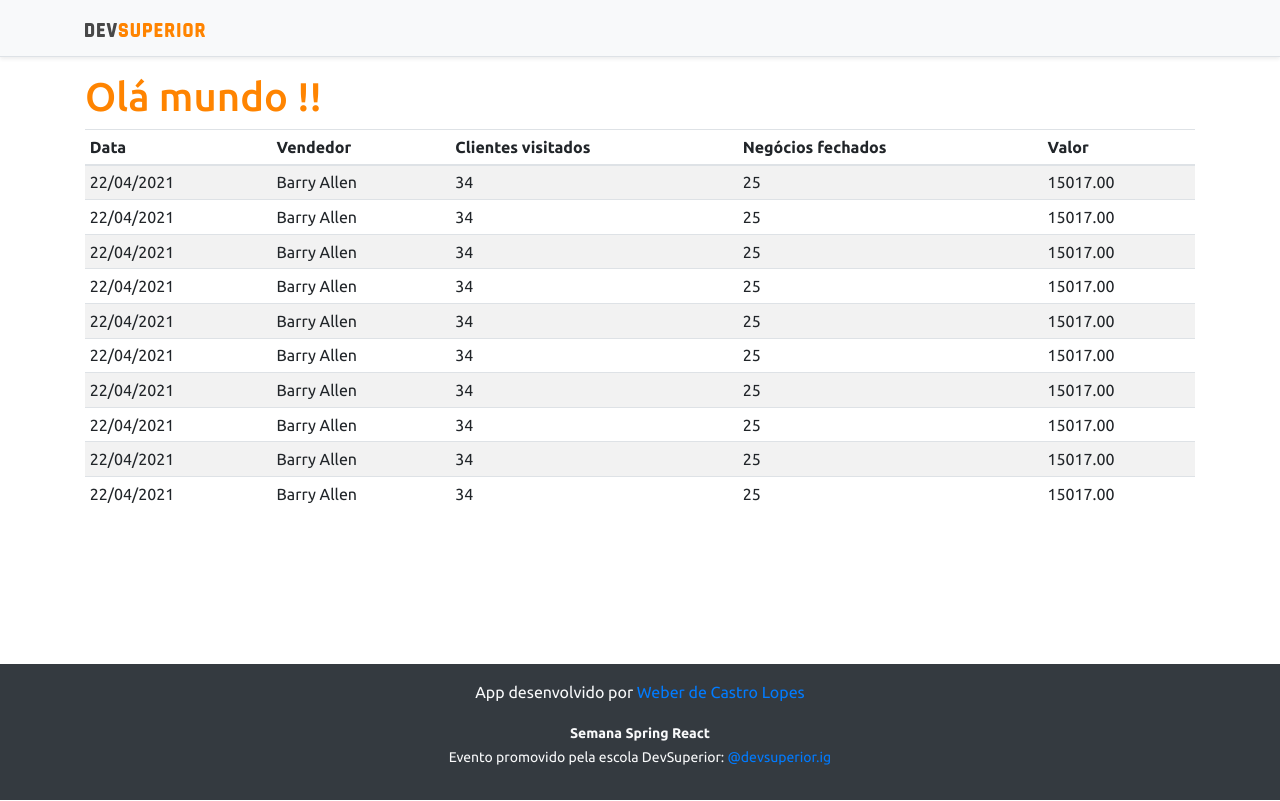
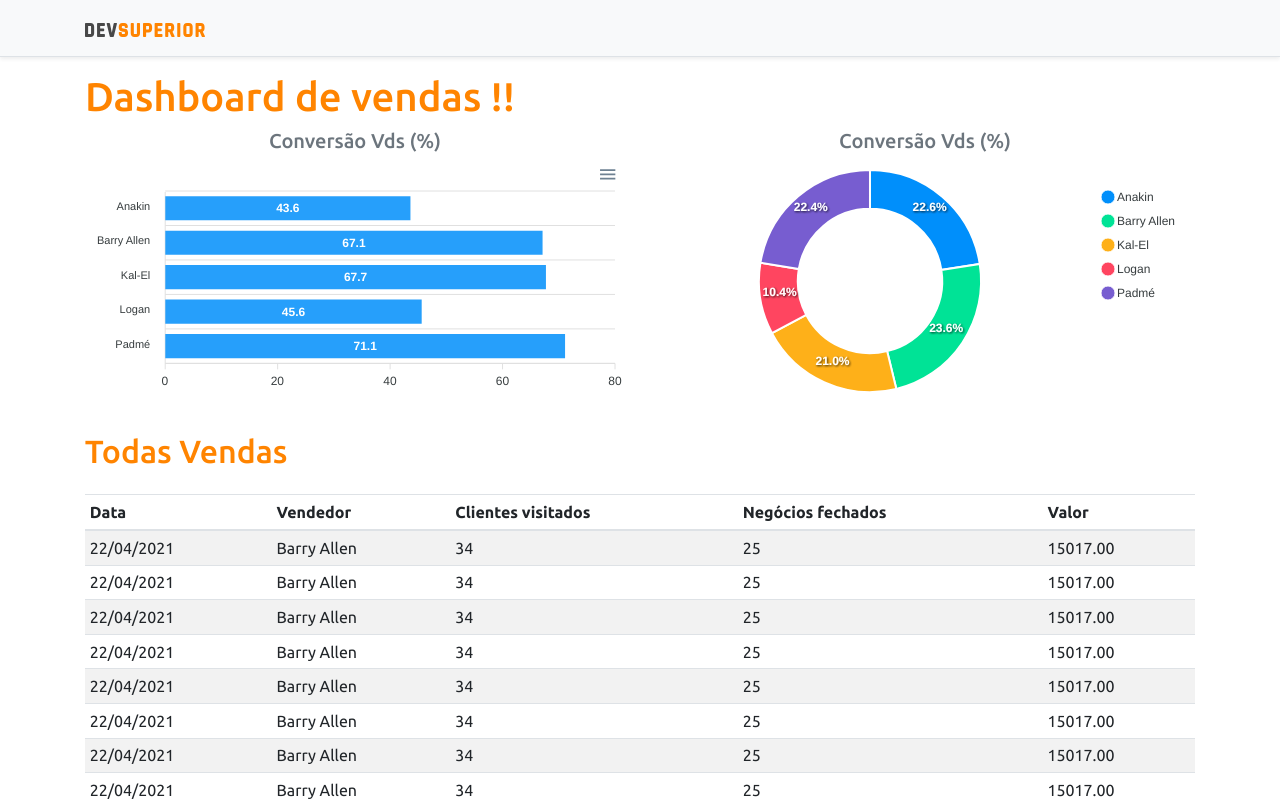
Before and after one commit to webercastrolopes/projeto-sds3, a React (Create React App) app in the folder frontend/: page / in a window 1280 px wide. Shown: the top 801 px of the page. Built offline with nearby package versions, Linux system fonts and the light colour scheme.

Commit message:
Static Charts

```diff
--- a/frontend/package.json
+++ b/frontend/package.json
@@ -13,10 +13,12 @@
     "@types/node": "^12.0.0",
     "@types/react": "^17.0.0",
     "@types/react-dom": "^17.0.0",
+    "apexcharts": "^3.26.1",
     "bootstrap": "^4.6.0",
     "jquery": "1.9.1",
     "popper.js": "^1.16.1",
     "react": "^17.0.2",
+    "react-apexcharts": "^1.3.9",
     "react-dom": "^17.0.2",
     "react-scripts": "4.0.3",
     "typescript": "^4.1.2",
--- a/frontend/src/App.tsx
+++ b/frontend/src/App.tsx
@@ -1,4 +1,6 @@
+import BarChart from "components/BarChart";
 import Datatable from "components/DataTable";
+import DonutChart from "components/DonutChart";
 import Footer from "components/Footer";
 import NavBar from "components/NavBar";
 
@@ -8,7 +10,21 @@
     <>
       <NavBar />
       <div className="container">
-        <h1 className="text-primary">Olá mundo !!</h1>
+        <h1 className="text-primary" py-3>Dashboard de vendas !!</h1>
+          <div className="row" px-3>
+            <div className="col-sm-6">
+              <h5 className="text-center text-secondary">Conversão Vds (%)</h5>
+              <BarChart />
+            </div>
+            <div className="col-sm-6">
+              <h5 className="text-center text-secondary">Conversão Vds (%)</h5>
+              <DonutChart />
+            </div>
+          </div>
+
+          <div className="py-3">
+            <h2 className="text-primary">Todas Vendas</h2>
+          </div>
 
         <Datatable />
       </div>
--- /dev/null
+++ b/frontend/src/components/BarChart/index.tsx
@@ -0,0 +1,39 @@
+import Chart from 'react-apexcharts';
+
+
+const BarChart = () => {    /*semelhante a criação de função forma anonima 'expressao lambda'*/
+
+const options = {
+    plotOptions: {
+        bar: {
+            horizontal: true,
+        }
+    },
+};
+
+const mockData = {
+    labels: {
+        categories: ['Anakin', 'Barry Allen', 'Kal-El', 'Logan', 'Padmé']
+    },
+    series: [
+        {
+            name: "% Sucesso",
+            data: [43.6, 67.1, 67.7, 45.6, 71.1]
+        }
+    ]
+};
+    return (
+        <Chart
+            options={{...options, xaxis: mockData.labels}}
+            series={mockData.series}
+            type="bar"
+            height="240"
+        />
+
+    );
+}
+
+// shift+alt+f para identar código
+//voltar em 1,29,55 seg video
+//aqui 1,20,46 seg
+export default BarChart;
--- /dev/null
+++ b/frontend/src/components/DonutChart/index.tsx
@@ -0,0 +1,31 @@
+import Chart from 'react-apexcharts';
+
+
+const DonutChart = () => {    /*semelhante a criação de função forma anonima 'expressao lambda'*/
+
+const mockData = {
+    series: [477138, 499928, 444867, 220426, 473088],
+    labels: ['Anakin', 'Barry Allen', 'Kal-El', 'Logan', 'Padmé']
+}
+
+const options = {
+    legend: {
+        show: true
+    }
+}
+
+    return (
+        <Chart
+            options={{...options, labels: mockData.labels}}
+            series={mockData.series}
+            type="donut"
+            height="240"
+        />
+
+    );
+}
+
+// shift+alt+f para identar código
+//voltar em 1,29,55 seg video
+//aqui 1,20,46 seg
+export default DonutChart;
```
Also changed, not shown: 1 other file (tests, documents, lock files or other folders).
